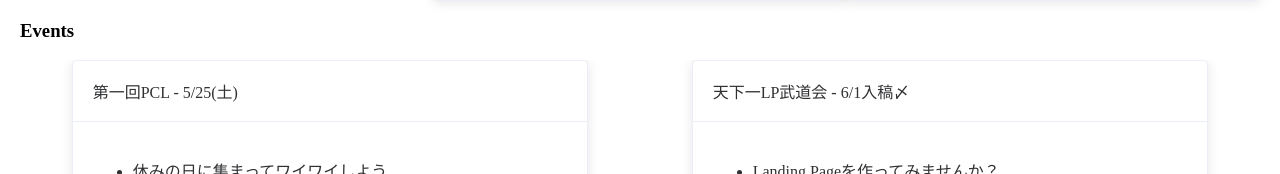
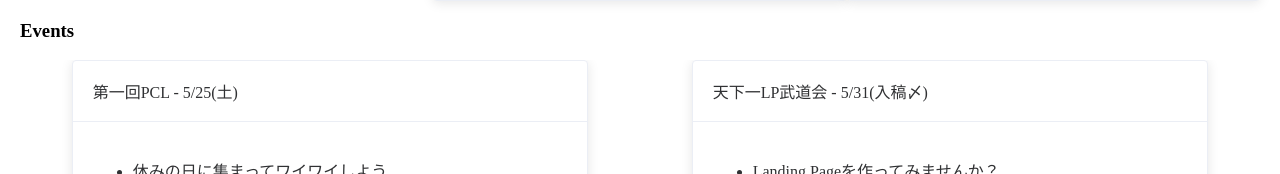
Before and after one commit to fruitriin/pcl-lp, a Vue app: page / in a window 1280 px wide. Shown: the part 1137-1311 px from the top of the page. Built offline with nearby package versions, Linux system fonts and the light colour scheme.

Commit message:
typo修正

```diff
--- a/src/App.vue
+++ b/src/App.vue
@@ -112,7 +112,7 @@
           },
           {
             title: "天下一LP武道会",
-            date: "6/1入稿〆",
+            date: "5/31(入稿〆)",
             body: [
               "Landing Pageを作ってみませんか？",
               "お題は、「PCLの入部届！」"
@@ -120,7 +120,7 @@
           },
           {
             title: "PCL分室（平日夜）",
-            date: "6/15（木）",
+            date: "6/15(木)",
             body: [
               "仕事が終わってから遊ぼうよ！",
               "某社の貸し会議室貸し切り",
```
